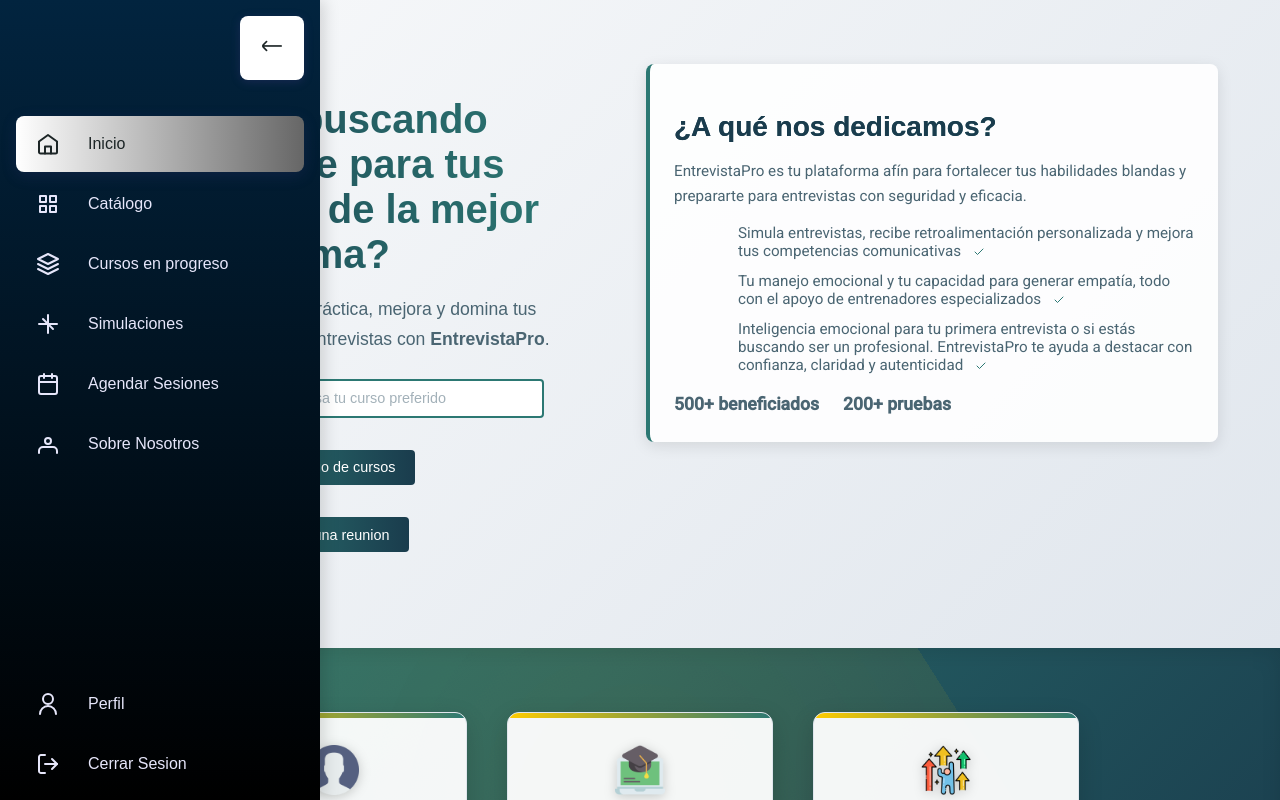
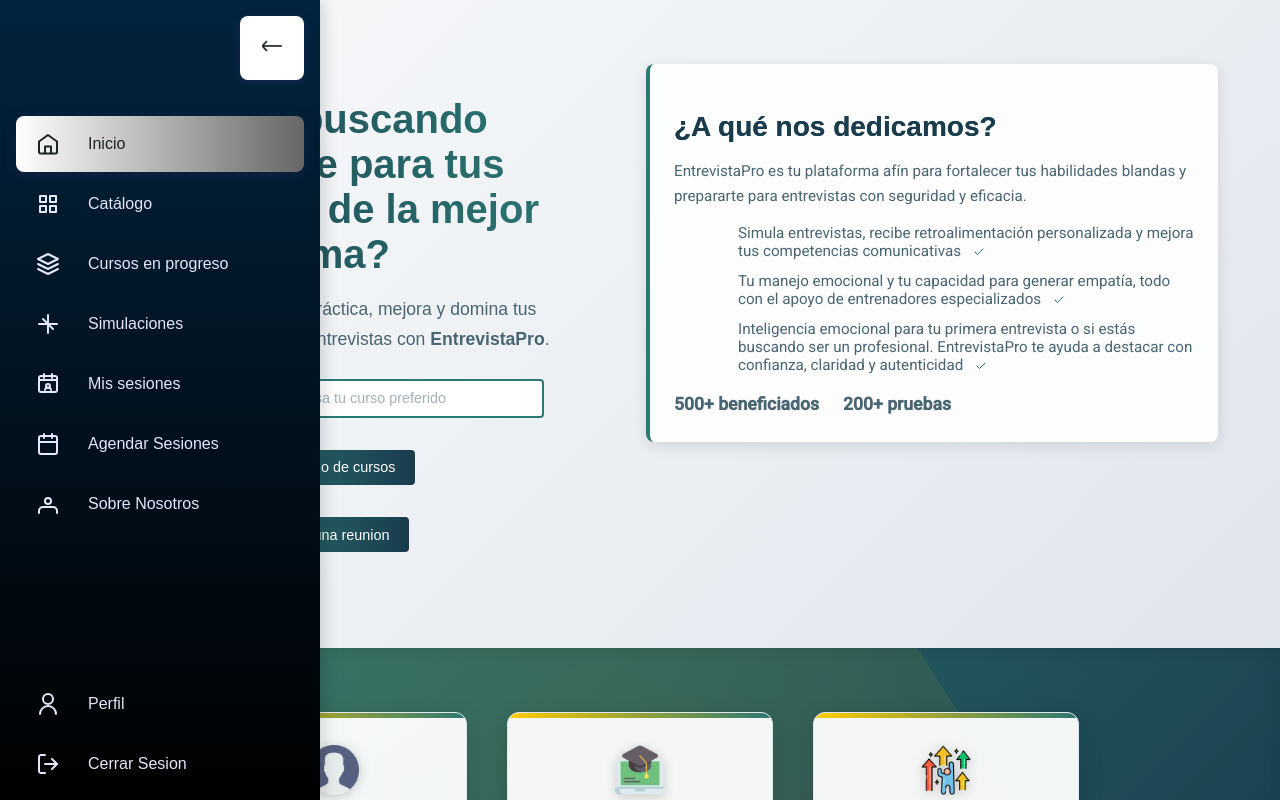
Before and after one commit to USMPDNBJ/EntrevistaPro-Front, an Angular app: page /home in a window 1280 px wide. Both pictures are taken after a click on the button 32 px from the left and 40 px from the top of the page. Shown: the top 800 px of the page. Built offline with nearby package versions, Linux system fonts and the light colour scheme.

Commit message:
arreglos

```diff
--- a/src/app/Components/navbar/navbar.component.html
+++ b/src/app/Components/navbar/navbar.component.html
@@ -39,6 +39,24 @@
             </i>
             <label routerLink="/simulaciones">Simulaciones</label>
           </li>
+             <li routerLinkActive="active" [routerLinkActiveOptions]="{ exact: true }">
+            <i>
+              <!-- Simulaciones -->
+              <svg width="24" height="24" viewBox="0 0 24 24" fill="none" stroke="currentColor" stroke-width="2"
+                stroke-linecap="round" stroke-linejoin="round" xmlns="http://www.w3.org/2000/svg">
+                <!-- Calendario -->
+                <rect x="3" y="4" width="18" height="16" rx="2" stroke="currentColor" fill="none" />
+                <line x1="3" y1="8" x2="21" y2="8" />
+                <line x1="8" y1="2" x2="8" y2="6" />
+                <line x1="16" y1="2" x2="16" y2="6" />
+                <!-- Usuario (círculo + curva para hombros) -->
+                <circle cx="12" cy="14" r="2" />
+                <path d="M9 18c0-1.5 2-2.5 3-2.5s3 1 3 2.5" />
+              </svg>
+
+            </i>
+            <label routerLink="/mis-sesiones">Mis sesiones</label>
+          </li>
           <li routerLinkActive="active" [routerLinkActiveOptions]="{ exact: true }">
             <i><svg width="24" height="24" viewBox="0 0 24 24" fill="none" xmlns="http://www.w3.org/2000/svg"><path d="M19 4H5C3.895 4 3 4.895 3 6V20C3 21.105 3.895 22 5 22H19C20.105 22 21 21.105 21 20V6C21 4.895 20.105 4 19 4Z" stroke="currentColor" stroke-width="2" stroke-linecap="round" stroke-linejoin="round"/><path d="M16 2V6" stroke="currentColor" stroke-width="2" stroke-linecap="round" stroke-linejoin="round"/><path d="M8 2V6" stroke="currentColor" stroke-width="2" stroke-linecap="round" stroke-linejoin="round"/><path d="M3 10H21" stroke="currentColor" stroke-width="2" stroke-linecap="round" stroke-linejoin="round"/></svg></i>
             <label routerLink="/agendar-reunion">Agendar Sesiones</label>
```
